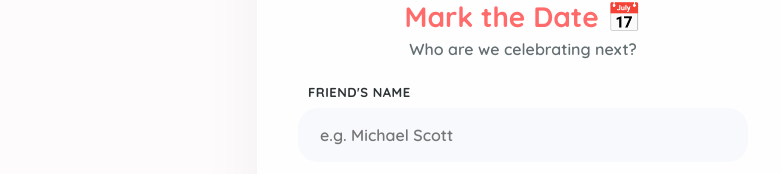
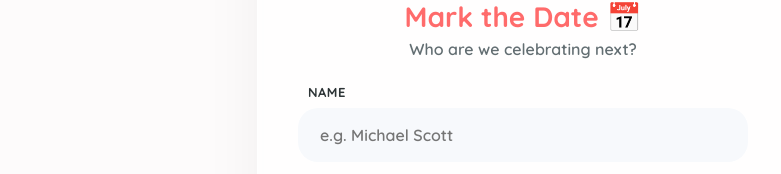
Before and after one commit to DevGloriaa/birthday-ui, a React (Create React App) app: page /add in a window 1280 px wide. Shown: the part 165-339 px from the top of the page, without its empty margins (117-898 px from the left). Built offline with nearby package versions, Linux system fonts and the light colour scheme.

Commit message:
feat: added username to dashboard

```diff
--- a/src/pages/AddBirthday.js
+++ b/src/pages/AddBirthday.js
@@ -50,7 +50,6 @@
       navigate("/home");
 
     } catch (err) {
-      console.error(err);
       setError("Could not save birthday. Please try again.");
     } finally {
       setLoading(false);
@@ -67,7 +66,6 @@
 
       <div className="add-card">
 
-        {/* NEW: Back Navigation Link */}
         <Link to="/home" className="back-link">
           ← Back to Dashboard
         </Link>
@@ -82,7 +80,7 @@
         <form onSubmit={handleSubmit}>
 
           <div className="form-group">
-            <label className="form-label">Friend's Name</label>
+            <label className="form-label">Name</label>
             <input
               className="add-input"
               type="text"
@@ -130,7 +128,6 @@
           </div>
 
           <div className="button-row">
-            {/* The cancel button is still here as a secondary option */}
             <Link to="/home" className="btn-cancel">
               Cancel
             </Link>
```
